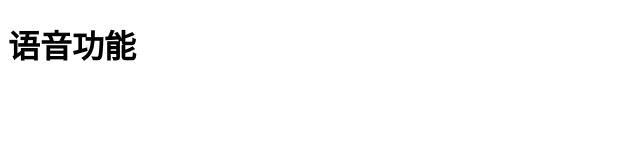
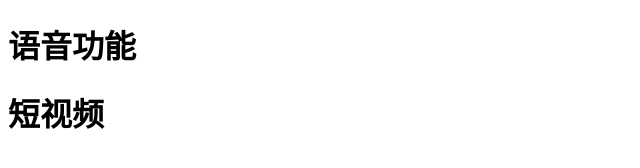
Before and after one commit to t-z-h/dbhot, a plain HTML site: page index.html in a window 1280 px wide. Shown: the whole page, without its empty margins (0-640 px from the left). Drawn offline with Linux system fonts and the light colour scheme.

Commit message:
短视频功能

```diff
--- a/index.html
+++ b/index.html
@@ -6,5 +6,6 @@
 </head>
 <body>
     <h1>语音功能</h1>
+    <h1>短视频</h1>
 </body>
 </html>
```
